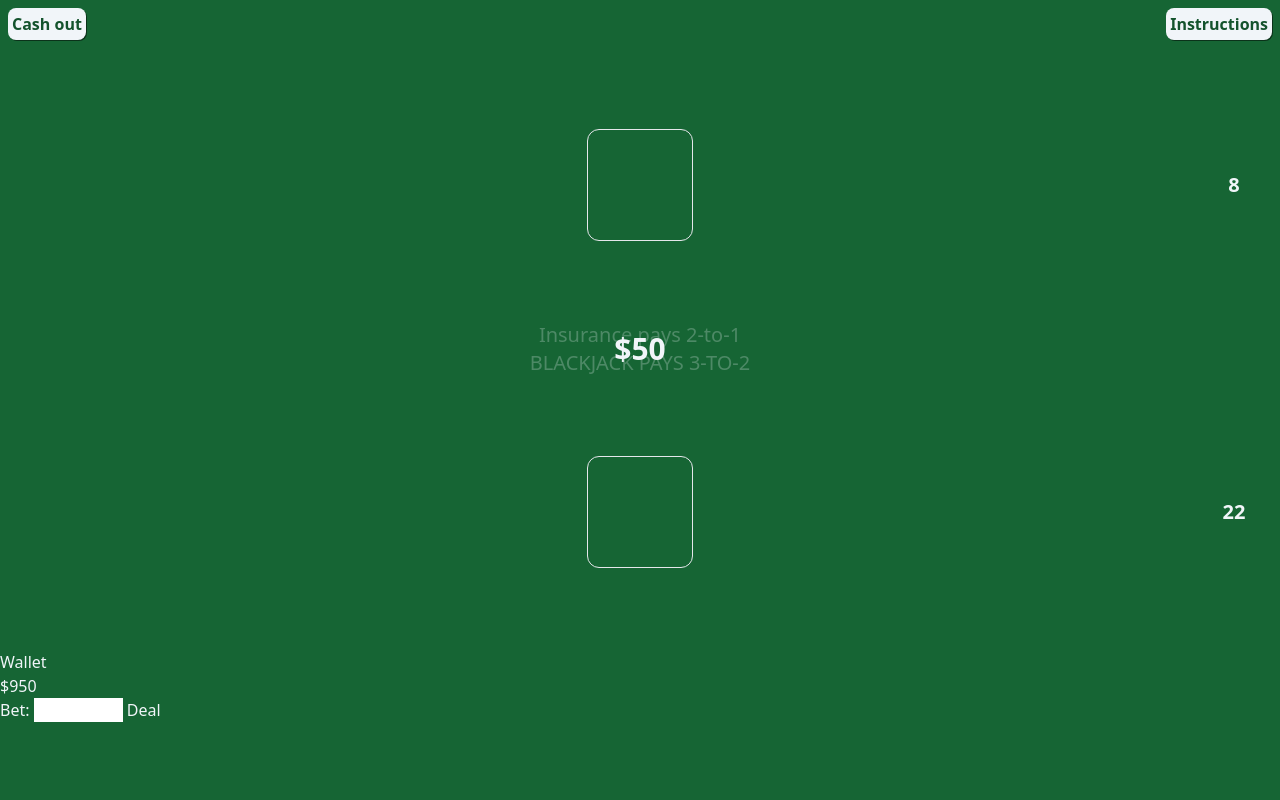
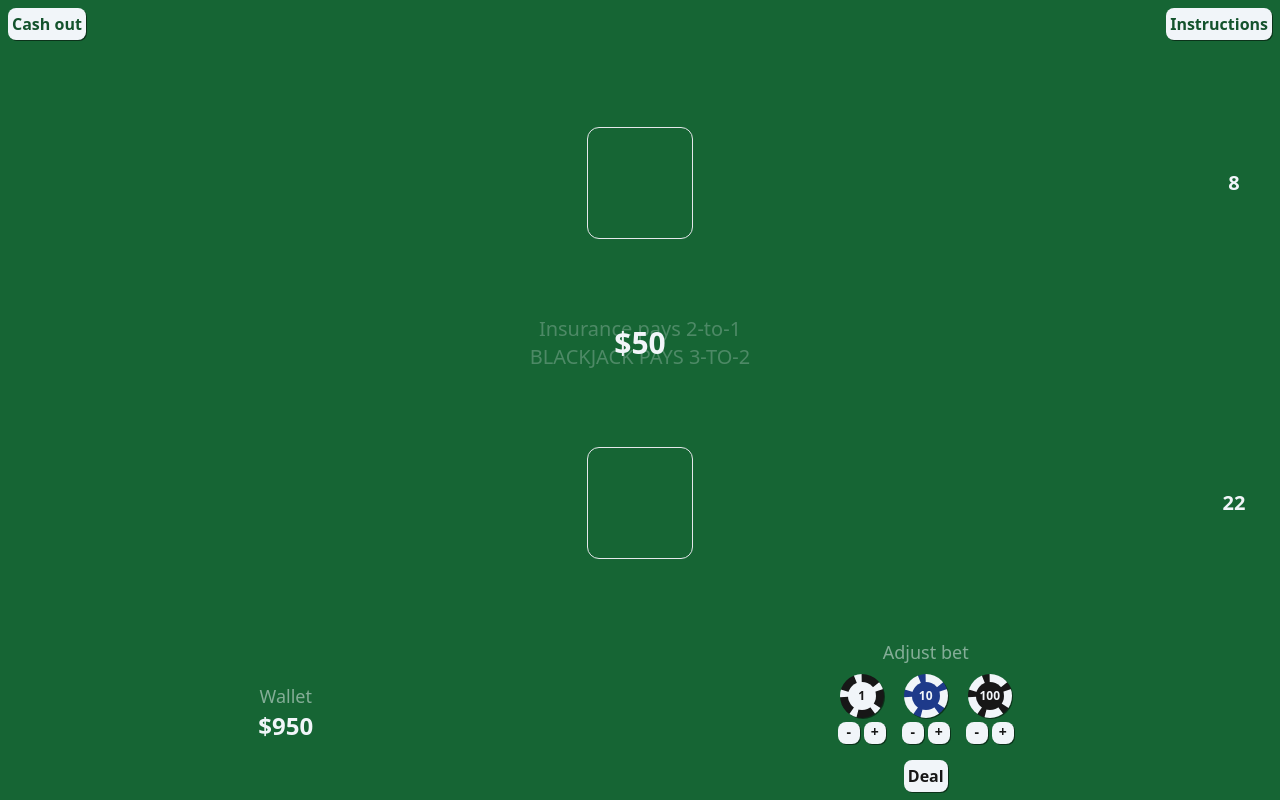
Before and after one commit to albertRowett/blackjack, a PHP site: page / in a window 1280 px wide. Run offline with PHP 8.4, Linux system fonts and the light colour scheme.

Commit message:
Style bottom section
Style wallet and bet adjustment secions

```diff
--- a/src/index.html
+++ b/src/index.html
@@ -25,7 +25,7 @@
             <button class="cashOutButton rounded-lg m-2 p-1 bg-slate-100 drop-shadow-rb text-green-900 font-semibold">Cash out</button>
             <button class="instructionsButton rounded-lg m-2 p-1 bg-slate-100 drop-shadow-rb text-green-900 font-semibold">Instructions</button>
         </section>
-        <section class="middleSection basis-4/5 flex flex-col justify-around items-center">
+        <section class="middleSection flex flex-col justify-around items-center basis-4/5">
             <section class="absolute top-50% z-0 text-slate-100 opacity-25 text-xl">
                 <p class="text-center">Insurance pays 2-to-1</p>
                 <p class="text-center">BLACKJACK PAYS 3-TO-2</p>
@@ -58,16 +58,43 @@
                 <button class="splitButton hidden w-14 rounded-lg m-2 p-1 bg-slate-100 drop-shadow-rb text-green-900 font-semibold">Split</button>
             </div>
         </section>
-        <section class="bottomSection basis-1/5">
-            <div class="wallet">
-                <p class="walletTitle">Wallet</p>
-                <p class="walletValue">$950</p>
+        <section class="bottomSection flex justify-around basis-1/5">
+            <div class="wallet flex flex-col items-center mt-11">
+                <h2 class="text-lg opacity-50">Wallet</h2>
+                <p class="wallet text-2xl font-bold">$950</p>
             </div>
-            <form class="betForm">
+            <!-- <form class="betForm">
                 <label for="bet">Bet:</label>
                 <input type="number" id="bet" min="2" max="500" step="2" />
                 <input type="submit" value="Deal" />
-            </form>
+            </form> -->
+            <div class="flex flex-col items-center">
+                <h2 class="text-lg opacity-50">Adjust bet</h2>
+                    <div class="flex">
+                        <div class="flex flex-col items-center m-2">
+                            <p class="flex items-center justify-center h-11 w-11 rounded-full border-8 border-neutral-900 border-dashed bg-slate-100 drop-shadow-rb text-xs text-neutral-900 font-semibold">1</p>
+                            <div class="flex gap-1 mt-1">
+                                <button class="w-[22px] rounded-lg pb-0.5 bg-slate-100 drop-shadow-rb text-sm text-neutral-900 font-semibold">-</button>
+                                <button class="w-[22px] rounded-lg pb-0.5 bg-slate-100 drop-shadow-rb text-sm text-neutral-900 font-semibold">+</button>
+                            </div>
+                        </div>
+                        <div class="flex flex-col items-center m-2">
+                            <p class="flex items-center justify-center h-11 w-11 rounded-full border-8 border-slate-100 border-dashed  bg-blue-900 drop-shadow-rb text-xs text-slate-100 font-semibold">10</p>
+                            <div class="flex gap-1 mt-1">
+                                <button class="w-[22px] rounded-lg pb-0.5 bg-slate-100 drop-shadow-rb text-sm text-neutral-900 font-semibold">-</button>
+                                <button class="w-[22px] rounded-lg pb-0.5 bg-slate-100 drop-shadow-rb text-sm text-neutral-900 font-semibold">+</button>
+                            </div>
+                        </div>
+                        <div class="flex flex-col items-center m-2">
+                            <p class="flex items-center justify-center h-11 w-11 rounded-full border-8 border-slate-100 border-dashed bg-neutral-900 drop-shadow-rb text-xs text-slate-100 font-semibold">100</p>
+                            <div class="flex gap-1 mt-1">
+                                <button class="w-[22px] rounded-lg pb-0.5 bg-slate-100 drop-shadow-rb text-sm text-neutral-900 font-semibold">-</button>
+                                <button class="w-[22px] rounded-lg pb-0.5 bg-slate-100 drop-shadow-rb text-sm text-neutral-900 font-semibold">+</button>
+                            </div>
+                        </div>
+                    </div>
+                <button class="rounded-lg m-2 p-1 bg-slate-100 drop-shadow-rb text-neutral-900 font-semibold">Deal</button>
+            </div>
         </section>
     </body>
 </html>
--- a/src/output.css
+++ b/src/output.css
@@ -560,6 +560,10 @@ video {
   right: 3rem;
 }
 
+.top-1\/2 {
+  top: 50%;
+}
+
 .z-0 {
   z-index: 0;
 }
@@ -570,6 +574,18 @@ video {
 
 .m-2 {
   margin: 0.5rem;
+}
+
+.m-1 {
+  margin: 0.25rem;
+}
+
+.m-0 {
+  margin: 0px;
+}
+
+.m-0\.5 {
+  margin: 0.125rem;
 }
 
 .ml-4 {
@@ -612,8 +628,32 @@ video {
   margin-left: 2rem;
 }
 
+.mt-1 {
+  margin-top: 0.25rem;
+}
+
+.mt-16 {
+  margin-top: 4rem;
+}
+
+.mt-14 {
+  margin-top: 3.5rem;
+}
+
+.mt-12 {
+  margin-top: 3rem;
+}
+
+.mt-11 {
+  margin-top: 2.75rem;
+}
+
 .flex {
   display: flex;
+}
+
+.grid {
+  display: grid;
 }
 
 .hidden {
@@ -636,6 +676,30 @@ video {
   height: 2rem;
 }
 
+.h-\[44\.7667\] {
+  height: 44.7667;
+}
+
+.h-\[44\.7667px\] {
+  height: 44.7667px;
+}
+
+.h-9 {
+  height: 2.25rem;
+}
+
+.h-10 {
+  height: 2.5rem;
+}
+
+.h-11 {
+  height: 2.75rem;
+}
+
+.h-20 {
+  height: 5rem;
+}
+
 .min-h-14 {
   min-height: 3.5rem;
 }
@@ -656,8 +720,40 @@ video {
   width: 100%;
 }
 
+.w-9 {
+  width: 2.25rem;
+}
+
+.w-10 {
+  width: 2.5rem;
+}
+
+.w-11 {
+  width: 2.75rem;
+}
+
+.w-6 {
+  width: 1.5rem;
+}
+
+.w-5 {
+  width: 1.25rem;
+}
+
+.w-4 {
+  width: 1rem;
+}
+
+.w-\[22px\] {
+  width: 22px;
+}
+
 .min-w-\[107\.45px\] {
   min-width: 107.45px;
+}
+
+.min-w-9 {
+  min-width: 2.25rem;
 }
 
 .basis-1\/5 {
@@ -668,12 +764,34 @@ video {
   flex-basis: 80%;
 }
 
+.basis-1\/4 {
+  flex-basis: 25%;
+}
+
+.border-spacing-1 {
+  --tw-border-spacing-x: 0.25rem;
+  --tw-border-spacing-y: 0.25rem;
+  border-spacing: var(--tw-border-spacing-x) var(--tw-border-spacing-y);
+}
+
+.grid-cols-2 {
+  grid-template-columns: repeat(2, minmax(0, 1fr));
+}
+
+.grid-rows-2 {
+  grid-template-rows: repeat(2, minmax(0, 1fr));
+}
+
 .flex-col {
   flex-direction: column;
 }
 
 .items-center {
   align-items: center;
+}
+
+.justify-center {
+  justify-content: center;
 }
 
 .justify-between {
@@ -684,6 +802,10 @@ video {
   justify-content: space-around;
 }
 
+.gap-1 {
+  gap: 0.25rem;
+}
+
 .rounded-lg {
   border-radius: 0.5rem;
 }
@@ -692,12 +814,57 @@ video {
   border-radius: 0.75rem;
 }
 
+.rounded-full {
+  border-radius: 9999px;
+}
+
 .border {
   border-width: 1px;
 }
 
 .border-2 {
   border-width: 2px;
+}
+
+.border-4 {
+  border-width: 4px;
+}
+
+.border-8 {
+  border-width: 8px;
+}
+
+.border-dashed {
+  border-style: dashed;
+}
+
+.border-dotted {
+  border-style: dotted;
+}
+
+.border-black {
+  --tw-border-opacity: 1;
+  border-color: rgb(0 0 0 / var(--tw-border-opacity));
+}
+
+.border-slate-100 {
+  --tw-border-opacity: 1;
+  border-color: rgb(241 245 249 / var(--tw-border-opacity));
+}
+
+.border-green-950 {
+  --tw-border-opacity: 1;
+  border-color: rgb(5 46 22 / var(--tw-border-opacity));
+}
+
+.border-neutral-950 {
+  --tw-border-opacity: 1;
+  border-color: rgb(10 10 10 / var(--tw-border-opacity));
+}
+
+.border-neutral-900 {
+  --tw-border-opacity: 1;
+  border-color: rgb(23 23 23 / var(--tw-border-opacity));
 }
 
 .bg-green-800 {
@@ -715,12 +882,133 @@ video {
   background-color: rgb(226 232 240 / var(--tw-bg-opacity));
 }
 
+.bg-green-900 {
+  --tw-bg-opacity: 1;
+  background-color: rgb(20 83 45 / var(--tw-bg-opacity));
+}
+
+.bg-green-100 {
+  --tw-bg-opacity: 1;
+  background-color: rgb(220 252 231 / var(--tw-bg-opacity));
+}
+
+.bg-slate-400 {
+  --tw-bg-opacity: 1;
+  background-color: rgb(148 163 184 / var(--tw-bg-opacity));
+}
+
+.bg-black {
+  --tw-bg-opacity: 1;
+  background-color: rgb(0 0 0 / var(--tw-bg-opacity));
+}
+
+.bg-green-950 {
+  --tw-bg-opacity: 1;
+  background-color: rgb(5 46 22 / var(--tw-bg-opacity));
+}
+
+.bg-blue-950 {
+  --tw-bg-opacity: 1;
+  background-color: rgb(23 37 84 / var(--tw-bg-opacity));
+}
+
+.bg-blue-900 {
+  --tw-bg-opacity: 1;
+  background-color: rgb(30 58 138 / var(--tw-bg-opacity));
+}
+
+.bg-sky-900 {
+  --tw-bg-opacity: 1;
+  background-color: rgb(12 74 110 / var(--tw-bg-opacity));
+}
+
+.bg-sky-950 {
+  --tw-bg-opacity: 1;
+  background-color: rgb(8 47 73 / var(--tw-bg-opacity));
+}
+
+.bg-neutral-950 {
+  --tw-bg-opacity: 1;
+  background-color: rgb(10 10 10 / var(--tw-bg-opacity));
+}
+
+.bg-neutral-900 {
+  --tw-bg-opacity: 1;
+  background-color: rgb(23 23 23 / var(--tw-bg-opacity));
+}
+
+.bg-red-100 {
+  --tw-bg-opacity: 1;
+  background-color: rgb(254 226 226 / var(--tw-bg-opacity));
+}
+
+.bg-red-800 {
+  --tw-bg-opacity: 1;
+  background-color: rgb(153 27 27 / var(--tw-bg-opacity));
+}
+
+.bg-red-600 {
+  --tw-bg-opacity: 1;
+  background-color: rgb(220 38 38 / var(--tw-bg-opacity));
+}
+
 .p-1 {
   padding: 0.25rem;
 }
 
+.p-0 {
+  padding: 0px;
+}
+
+.p-0\.5 {
+  padding: 0.125rem;
+}
+
+.p-2 {
+  padding: 0.5rem;
+}
+
+.p-1\.5 {
+  padding: 0.375rem;
+}
+
+.py-2 {
+  padding-top: 0.5rem;
+  padding-bottom: 0.5rem;
+}
+
+.py-1 {
+  padding-top: 0.25rem;
+  padding-bottom: 0.25rem;
+}
+
+.py-1\.5 {
+  padding-top: 0.375rem;
+  padding-bottom: 0.375rem;
+}
+
+.pb-1 {
+  padding-bottom: 0.25rem;
+}
+
+.pb-0 {
+  padding-bottom: 0px;
+}
+
+.pb-0\.5 {
+  padding-bottom: 0.125rem;
+}
+
 .text-center {
   text-align: center;
+}
+
+.align-top {
+  vertical-align: top;
+}
+
+.align-middle {
+  vertical-align: middle;
 }
 
 .font-sans {
@@ -734,6 +1022,26 @@ video {
 
 .text-xl {
   font-size: 1.25rem;
+  line-height: 1.75rem;
+}
+
+.text-sm {
+  font-size: 0.875rem;
+  line-height: 1.25rem;
+}
+
+.text-xs {
+  font-size: 0.75rem;
+  line-height: 1rem;
+}
+
+.text-2xl {
+  font-size: 1.5rem;
+  line-height: 2rem;
+}
+
+.text-lg {
+  font-size: 1.125rem;
   line-height: 1.75rem;
 }
 
@@ -774,8 +1082,31 @@ video {
   color: rgb(20 83 45 / var(--tw-text-opacity));
 }
 
+.text-green-950 {
+  --tw-text-opacity: 1;
+  color: rgb(5 46 22 / var(--tw-text-opacity));
+}
+
+.text-neutral-950 {
+  --tw-text-opacity: 1;
+  color: rgb(10 10 10 / var(--tw-text-opacity));
+}
+
+.text-neutral-900 {
+  --tw-text-opacity: 1;
+  color: rgb(23 23 23 / var(--tw-text-opacity));
+}
+
 .opacity-25 {
   opacity: 0.25;
+}
+
+.opacity-50 {
+  opacity: 0.5;
+}
+
+.opacity-75 {
+  opacity: 0.75;
 }
 
 .drop-shadow-\[1\.5px_1\.5px_0_rgba\(0\2c 0\2c 0\2c 0\.5\)\] {
```
